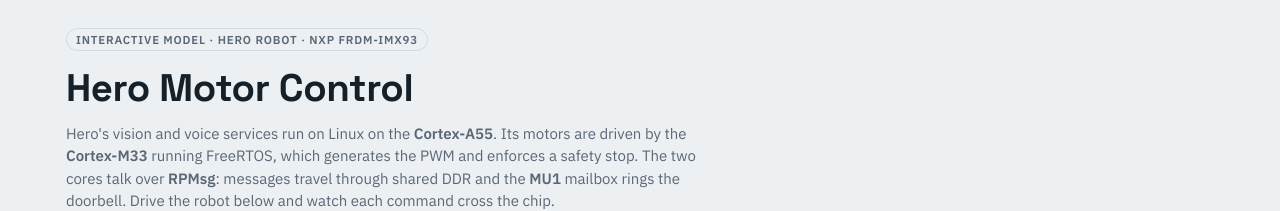
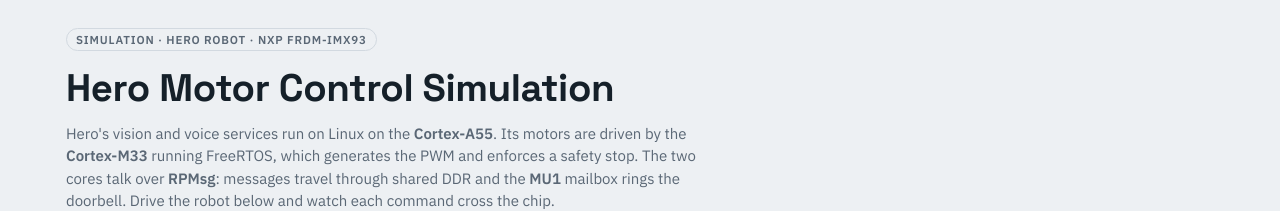
Before and after one commit to D-girl-11t/hero, a plain HTML site: page index.html in a window 1280 px wide. Shown: the top 211 px of the page. Drawn offline with Linux system fonts and the light colour scheme.

Commit message:
Demo: call it Hero Motor Control Simulation
Co-Authored-By: Claude Opus 5.5 <noreply@anthropic.com>

```diff
--- a/index.html
+++ b/index.html
@@ -4,7 +4,7 @@
 <meta charset="utf-8">
 <meta name="viewport" content="width=device-width, initial-scale=1, viewport-fit=cover">
 <style>:root{color-scheme:light}body{margin:0;font:14px system-ui,sans-serif}img{max-width:100%}[hidden]{display:none!important}</style>
-<title>Hero Motor Control</title>
+<title>Hero Motor Control Simulation</title>
 <meta name="claude:viewport-fit-sides" content="cover">
 <link rel="preconnect" href="https://fonts.googleapis.com">
 <link rel="preconnect" href="https://fonts.gstatic.com" crossorigin>
@@ -121,8 +121,8 @@ footer{font-size:.8rem;color:var(--muted);max-width:90ch}
 <body>
 <div class="wrap">
   <header>
-    <span class="tag">Interactive model · Hero robot · NXP FRDM-IMX93</span>
-    <h1>Hero Motor Control</h1>
+    <span class="tag">Simulation · Hero robot · NXP FRDM-IMX93</span>
+    <h1>Hero Motor Control Simulation</h1>
     <p class="lede">Hero's vision and voice services run on Linux on the <b>Cortex-A55</b>. Its motors are driven by the <b>Cortex-M33</b> running FreeRTOS, which generates the PWM and enforces a safety stop. The two cores talk over <b>RPMsg</b>: messages travel through shared DDR and the <b>MU1</b> mailbox rings the doorbell. Drive the robot below and watch each command cross the chip.</p>
     <a class="repo" href="https://github.com/D-girl-11t/hero" target="_blank" rel="noopener"><svg viewBox="0 0 16 16" aria-hidden="true"><path d="M8 0C3.58 0 0 3.58 0 8c0 3.54 2.29 6.53 5.47 7.59.4.07.55-.17.55-.38 0-.19-.01-.82-.01-1.49-2.01.37-2.53-.49-2.69-.94-.09-.23-.48-.94-.82-1.13-.28-.15-.68-.52-.01-.53.63-.01 1.08.58 1.23.82.72 1.21 1.87.87 2.33.66.07-.52.28-.87.51-1.07-1.78-.2-3.64-.89-3.64-3.95 0-.87.31-1.59.82-2.15-.08-.2-.36-1.02.08-2.12 0 0 .67-.21 2.2.82.64-.18 1.32-.27 2-.27.68 0 1.36.09 2 .27 1.53-1.04 2.2-.82 2.2-.82.44 1.1.16 1.92.08 2.12.51.56.82 1.27.82 2.15 0 3.07-1.87 3.75-3.65 3.95.29.25.54.73.54 1.48 0 1.07-.01 1.93-.01 2.2 0 .21.15.46.55.38A8.013 8.013 0 0016 8c0-4.42-3.58-8-8-8z"/></svg>Code on GitHub <span>D-girl-11t/hero</span></a>
   </header>
```
